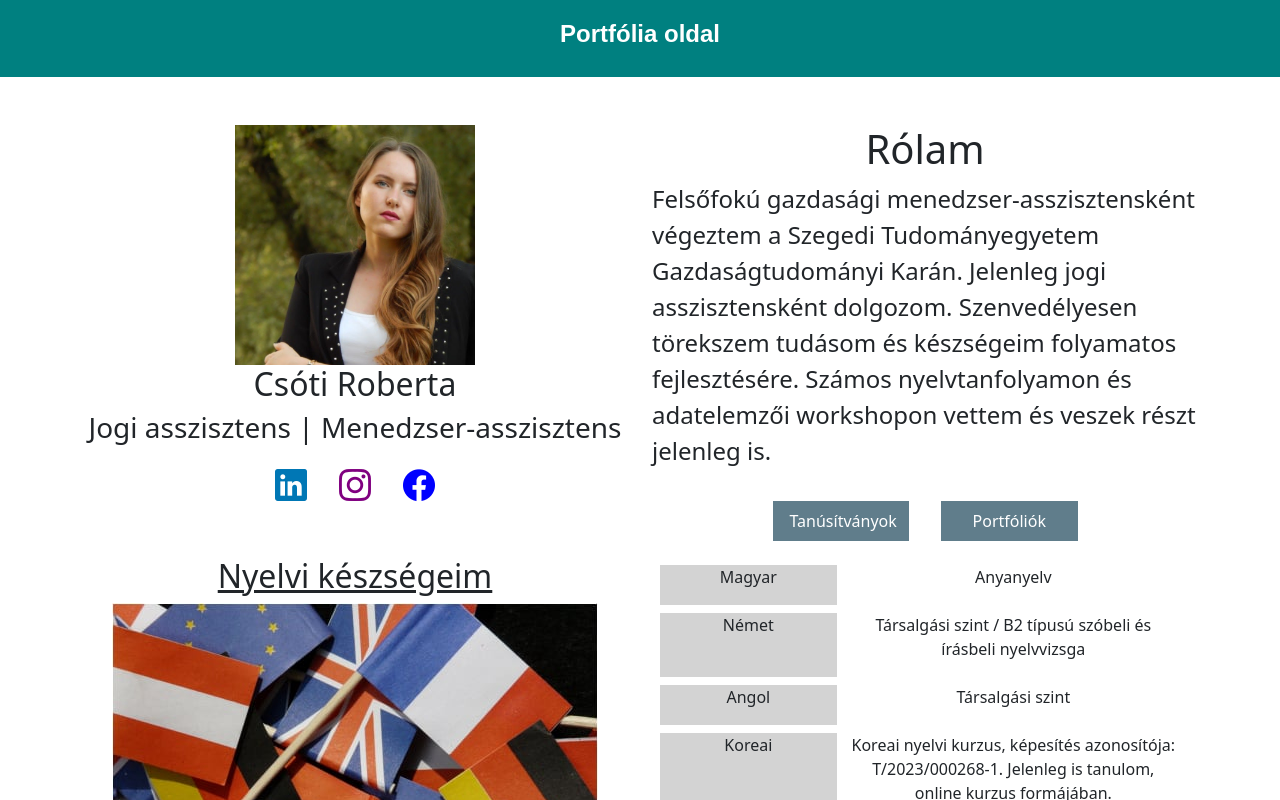
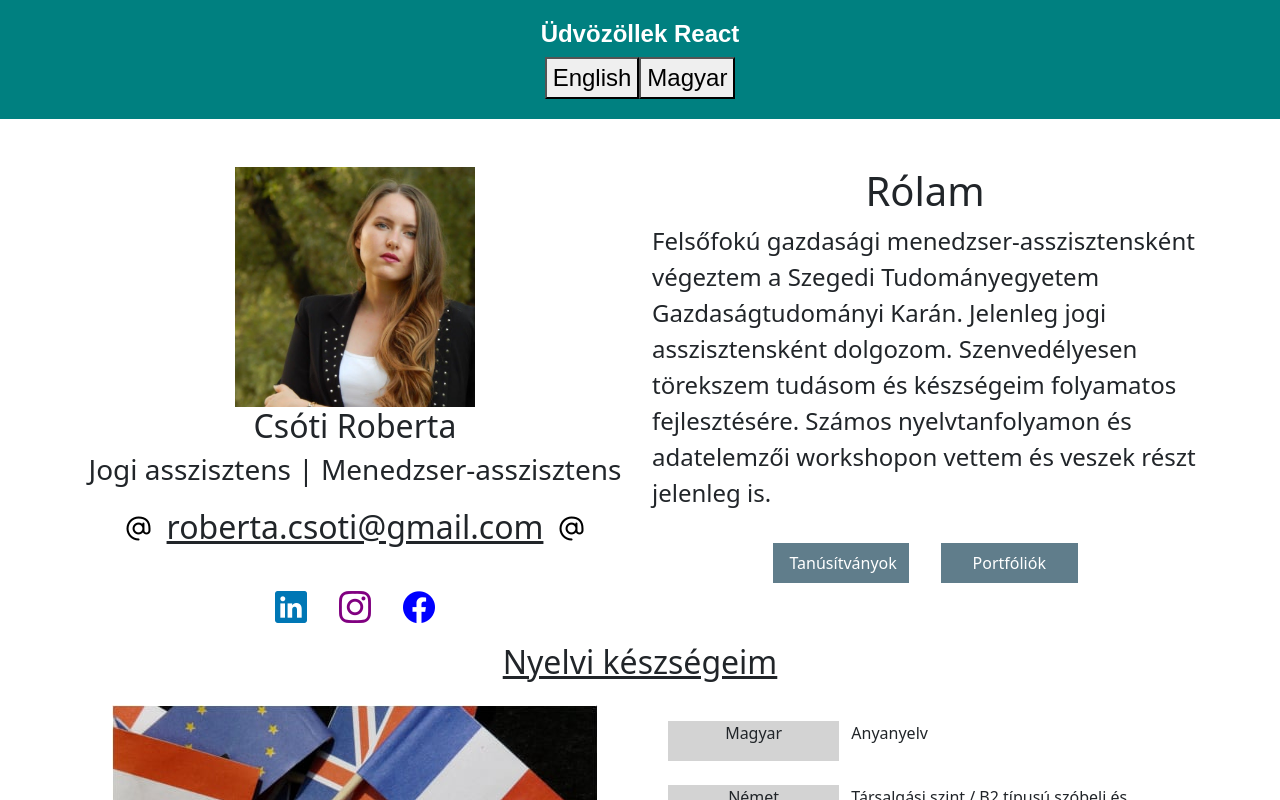
Before and after one commit to csotiroberta/website-app-react, a React (Create React App) app: page / in a window 1280 px wide. Shown: the top 800 px of the page. Built offline with nearby package versions, Linux system fonts and the light colour scheme.

Commit message:
Nyelv módosítási lehetőség

```diff
--- a/package.json
+++ b/package.json
@@ -8,10 +8,12 @@
     "@testing-library/react": "^13.4.0",
     "@testing-library/user-event": "^13.5.0",
     "bootstrap": "^5.3.3",
+    "i18next": "^24.0.2",
     "primeicons": "^7.0.0",
     "primereact": "^10.8.4",
     "react": "^18.3.1",
     "react-dom": "^18.3.1",
+    "react-i18next": "^15.1.2",
     "react-scripts": "5.0.1",
     "web-vitals": "^2.1.4"
   },
@@ -42,6 +44,7 @@
     ]
   },
   "devDependencies": {
+    "@types/i18next": "^13.0.0",
     "gh-pages": "^6.2.0",
     "react-router-dom": "^7.0.1"
   }
--- a/src/App.js
+++ b/src/App.js
@@ -4,21 +4,32 @@ import "./styles/header.css"
 import "./styles/common.css"
 import MainPage from "./components/MainPage";
 import LanguageSkills from "./components/LanguageSkills";
+import { useTranslation } from 'react-i18next';
 
 function App() {
+    const {i18n, t} = useTranslation();
+
+    const changeL = (lang) => {
+        i18n.changeLanguage(lang)
+    };
+
   return (
     <div className="App">
       <header>
           <div className={'nav-cim'}>
-              <h3 className={'nav-cim-header'}>Portfólia oldal</h3>
+              <h3 className={'nav-cim-header'}>{t('welcome')}</h3>
+              <div>
+                  <button onClick={() => changeL('en')}>English</button>
+                  <button onClick={() => changeL('hu')}>Magyar</button>
+              </div>
           </div>
       </header>
-        <main style={{padding: "3rem"}}>
+        <main style={{padding: '3rem'}}>
             <MainPage/>
             <LanguageSkills/>
         </main>
         <footer>
-            <p>
+        <p>
             Csóti Roberta
             </p>
         </footer>
--- a/src/components/Language.js
+++ b/src/components/Language.js
@@ -3,9 +3,9 @@ const Language = ({
     languageName,
     languageSkill
 }) => {
-    return <div className={"row m-2 align-item-start"}>
-        <div className={"col-4"} style={{background: "lightgray"}}><p className={"bold"}>{languageName}</p></div>
-        <div className={"col-8"}><p>{languageSkill}</p></div>
+    return <div className={"row m-2 p-2"}>
+        <div className={"col-4"} style={{background: "lightgray"}}><p className={"text-center"}>{languageName}</p></div>
+        <div className={"col-8"}><p className={"text-start"}>{languageSkill}</p></div>
     </div>
 }
 
--- a/src/components/LanguageSkills.js
+++ b/src/components/LanguageSkills.js
@@ -4,10 +4,9 @@ import Language from "./Language";
 const LanguageSkills = () => {
     return <>
         <div className={"container text-center"}>
+            <h2 className={"text-decoration-underline pb-3"}>Nyelvi készségeim</h2>
             <div className={"row align-item-start"}>
                 <div className={"col-6"}>
-                    <h2 className={"text-decoration-underline"}>Nyelvi készségeim</h2>
-
                     <img src={CountryFlags} alt={"County Flags"}/>
                 </div>
                 <div className={"col-6"}>
--- a/src/components/MainPage.js
+++ b/src/components/MainPage.js
@@ -17,7 +17,11 @@ const MainPage = () => {
                     <h2>Csóti Roberta</h2>
                     <h3>Jogi asszisztens | Menedzser-asszisztens</h3>
                 </div>
-                <div className={"p-3"}>
+                <div className={"p-2"}>
+                    <p className={'fs-2 text-decoration-underline'}><i className={'pi pi-at px-3'} style={{fontSize: '1.5rem', color: 'black'}}/>roberta.csoti@gmail.com<i className={'pi pi-at px-3'}
+                        style={{fontSize: '1.5rem', color: 'black'}}/></p>
+                </div>
+                <div className={'p-3'}>
                     <a href={'https://www.linkedin.com/in/robertacsoti/'}><i className={"pi pi-linkedin px-3"} style={{fontSize: '2rem', color: '#0077B5'}}/></a>
                     <a href={'https://www.instagram.com/cstiroberta/'}><i className={"pi pi-instagram px-3"} style={{fontSize: '2rem', color: 'purple'}}/></a>
                     <a href={'https://www.facebook.com/roberta.csoti'}><i className={"pi pi-facebook px-3"} style={{fontSize: '2rem', color: 'blue'}}/></a>
--- /dev/null
+++ b/src/i18n.js
@@ -0,0 +1,22 @@
+import i18n from 'i18next';
+import { initReactI18next } from 'react-i18next';
+
+// Import your translation resources
+import hu from './locales/hu/translation.json';
+import en from './locales/en/translation.json';
+
+i18n
+	.use(initReactI18next) // Connect i18next with React
+	.init({
+		resources: {
+			hu: { translation: hu },
+			en: { translation: en },
+		},
+		lng: 'hu', // Default language
+		fallbackLng: 'hu', // Fallback language when translation is missing
+		interpolation: {
+			escapeValue: false, // React already escapes values
+		},
+	});
+
+export default i18n;
--- a/src/index.js
+++ b/src/index.js
@@ -1,24 +1,28 @@
-import React from 'react';
-import ReactDOM from 'react-dom/client';
-import './index.css';
-import App from './App';
-import reportWebVitals from './reportWebVitals';
+import React from 'react'
+import ReactDOM from 'react-dom/client'
+import './index.css'
+import App from './App'
+import reportWebVitals from './reportWebVitals'
 import {BrowserRouter} from 'react-router-dom'
 import 'primereact/resources/themes/nova/theme.css'
 import 'primereact/resources/primereact.min.css'
 import 'bootstrap/dist/css/bootstrap.min.css'
-import 'primeicons/primeicons.css';
+import 'primeicons/primeicons.css'
+import i18n from './i18n'
+import {I18nextProvider} from 'react-i18next'
 
-const root = ReactDOM.createRoot(document.getElementById('root'));
+const root = ReactDOM.createRoot(document.getElementById('root'))
 root.render(
-  <React.StrictMode>
-      <BrowserRouter>
-          <App />
-      </BrowserRouter>
-  </React.StrictMode>
-);
+	<React.StrictMode>
+		<I18nextProvider i18n={i18n}>
+			<BrowserRouter>
+				<App/>
+			</BrowserRouter>
+		</I18nextProvider>
+	</React.StrictMode>
+)
 
 // If you want to start measuring performance in your app, pass a function
 // to log results (for example: reportWebVitals(console.log))
 // or send to an analytics endpoint. Learn more: https://bit.ly/CRA-vitals
-reportWebVitals();
+reportWebVitals()
--- /dev/null
+++ b/src/locales/en/translation.json
@@ -0,0 +1,4 @@
+{
+	"welcome": "Welcome to React!",
+	"description": "This is a simple internationalized app."
+}
--- /dev/null
+++ b/src/locales/hu/translation.json
@@ -0,0 +1,4 @@
+{
+	"welcome": "Üdvözöllek React",
+	"description": "Ez egy egyszerű nemzetközi oldal."
+}
```
Also changed, not shown: 1 other file (tests, documents, lock files or other folders).
